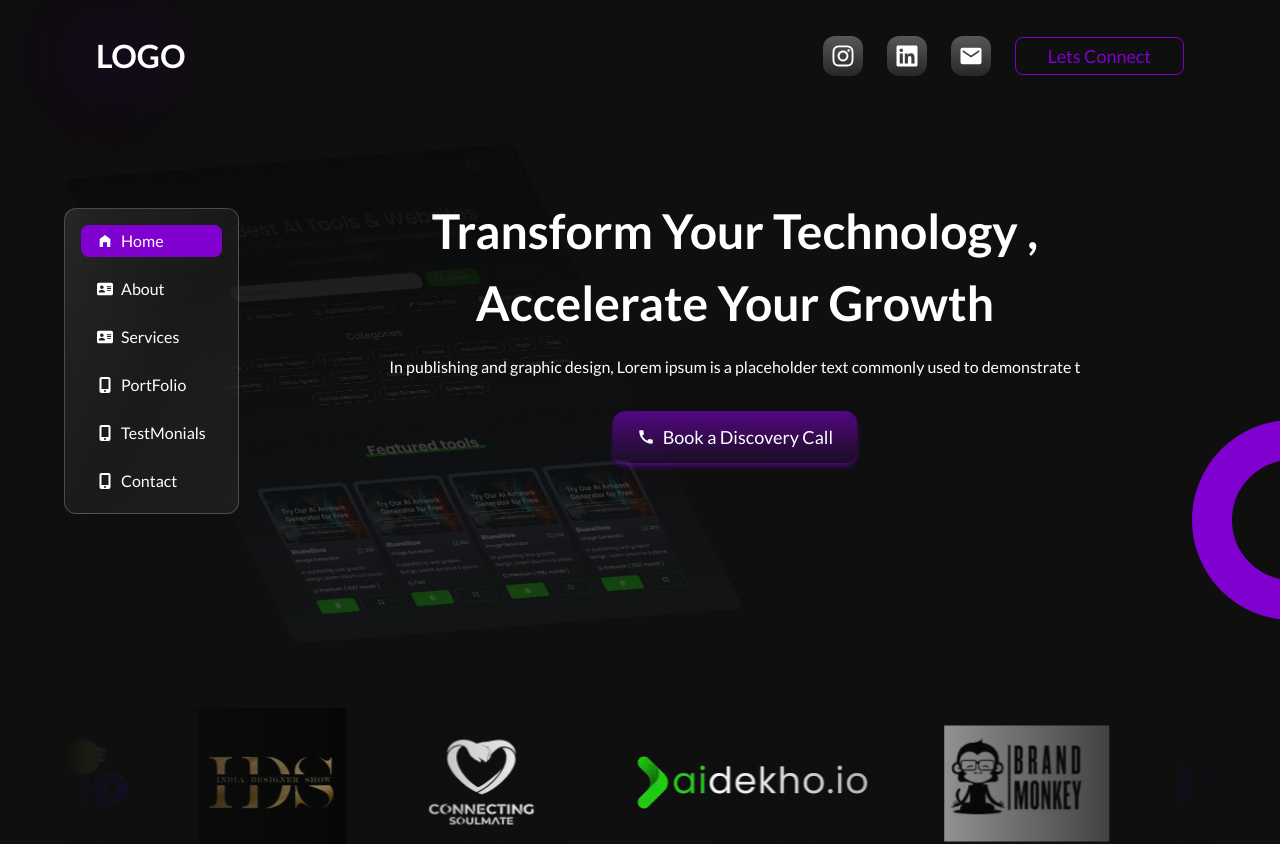
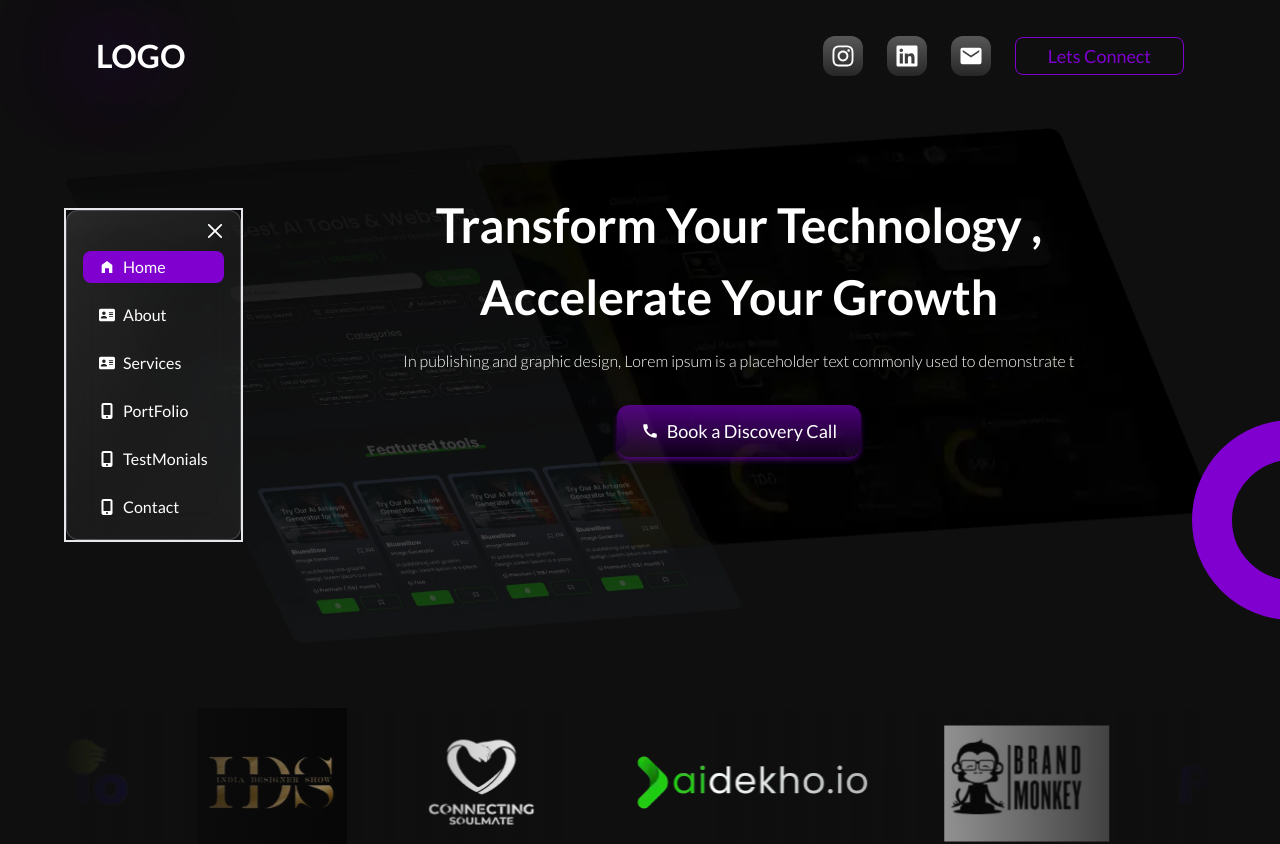
Before and after one commit to Himanshu8825/Compony, a React (Vite) app: page / in a window 1280 px wide. Shown: the top 844 px of the page. Built offline with nearby package versions, Linux system fonts and the light colour scheme; a web font is replaced by a local one.

Commit message:
EOD Sturday

```diff
--- a/src/components/Header.jsx
+++ b/src/components/Header.jsx
@@ -1,4 +1,4 @@
-import React from "react";
+import React, { useState } from "react";
 import { MdCall } from "react-icons/md";
 
 import {
@@ -12,21 +12,27 @@ import {
   Services,
 } from "../Index";
 import Navbar from "./Navbar";
+import Toggle from "./Toggle";
 
 const Header = () => {
+  const [showNav, setShowNav] = useState(true);
   return (
     <>
-      <div className="w-full flex  items-baseline mt-[4rem]  ss:ml-[4rem] ml-0 ss:gap-[6rem] gap-0 bg_img  ss:h-[500px] h-auto relative overflow-x-hidden">
-        <div className="w-[600px] h-[200px]  absolute -z-50 right-1/2 "></div>
-        <span className="ss:block  hidden">
-          <Navbar />
-        </span>
+      <div className="bg_img2 w-[740px] h-[420px] absolute -z-50 right-[4rem] top-[8rem] "></div>
+      <div className="w-full flex  items-baseline mt-[4rem]  ss:ml-[4rem] ml-0 ss:gap-[6rem] gap-0 bg_img  ss:h-[500px] h-auto  overflow-x-hidden relative">
+        <div className="ss:block  hidden border-2 mt-[4rem]">
+          {showNav ? (
+            <Navbar setShowNav={setShowNav} />
+          ) : (
+            <Toggle setShowNav={setShowNav} />
+          )}
+        </div>
 
         <span className="font-Lato">
           <p className="ss:w-[800px] ss:text-[3rem] text-[2rem] text-center font-semibold">
             Transform Your Technology , Accelerate Your Growth
           </p>
-          <p className="text-center px-4 mt-4">
+          <p className="text-center px-4 mt-4 font-light">
             In publishing and graphic design, Lorem ipsum is a placeholder text
             commonly used to demonstrate t
           </p>
@@ -37,7 +43,7 @@ const Header = () => {
             </span>
           </span>
         </span>
-        <div className="hidden ss:block w-[200px] h-[200px] text-start absolute -right-[3rem]  bottom-6 border-[40px] border-primary rounded-full "></div>
+        <div className="hidden ss:block w-[200px] h-[200px] text-start absolute -right-[3rem]  bottom-6 border-[40px] border-primary rounded-full z-50 "></div>
       </div>
 
       <section>
--- a/src/components/Members.jsx
+++ b/src/components/Members.jsx
@@ -1,14 +1,25 @@
-import React from "react";
+import React, { useState } from "react";
 import LeadMembers from "../Data";
 import CoreMembers from "../Data";
+import Toggle from "./Toggle";
+import Navbar from "./Navbar";
 
 const Members = () => {
+  const [showNav, setShowNav] = useState(true);
   return (
     <>
       <div>
         <p className="text-3xl font-Lato font-medium text-center p-[2rem]">
           Lead Members
         </p>
+
+        <div className=" w-[180px] ss:block  hidden  mt-[4rem] ml-4 absolute top-[4rem]">
+          {showNav ? (
+            <Navbar setShowNav={setShowNav} />
+          ) : (
+            <Toggle setShowNav={setShowNav} />
+          )}
+        </div>
 
         <div className="grid ss:grid-cols-1 sm:grid-cols-2 md:grid-cols-3 md:p-[2rem]  ss:p-0">
           {LeadMembers.LeadMembers.map((member) => (
--- a/src/components/Navbar.jsx
+++ b/src/components/Navbar.jsx
@@ -5,7 +5,7 @@ import { Link, useLocation } from "react-router-dom";
 import { GiHamburgerMenu } from "react-icons/gi";
 import { RxCross2 } from "react-icons/rx";
 
-const Navbar = () => {
+const Navbar = ({ setShowNav }) => {
   const location = useLocation();
   const [activePath, setActivePath] = useState("");
   const [showMenu, setShowMenu] = useState(false);
@@ -21,7 +21,7 @@ const Navbar = () => {
   return (
     <>
       <div
-        className={`navbar backdrop-filter backdrop-blur-lg p-2 mt-[4rem]  rounded-xl font-Lato border border-[#ffffff36]
+        className={`navbar backdrop-filter backdrop-blur-lg p-2   rounded-xl font-Lato border border-[#ffffff36]
          ${
            showMenu
              ? "-translate-x-[10rem] duration-700 ease-in-out ss:translate-x-0 absolute z-50  "
@@ -33,6 +33,10 @@ const Navbar = () => {
             showMenu ? "" : "hidden md:flex"
           }`}
         >
+          <RxCross2
+            className=" translate-x-[8rem]  text-2xl text-end cursor-pointer"
+            onClick={() => setShowNav(false)}
+          />
           <Link
             to="/"
             className={`flex items-center  gap-2 px-4  m-2 py-1   rounded-lg ${
@@ -44,7 +48,6 @@ const Navbar = () => {
             <MdHomeFilled />
             <p>Home</p>
           </Link>
-
           <Link
             to="/#about"
             className={`flex items-center  gap-2 px-4  m-2 py-1   rounded-lg${
@@ -54,7 +57,6 @@ const Navbar = () => {
             <FaAddressCard />
             <p>About</p>
           </Link>
-
           <Link
             to="/services"
             className={`flex items-center  gap-2 px-4  m-2 py-1   rounded-lg${
@@ -64,7 +66,6 @@ const Navbar = () => {
             <FaAddressCard />
             <p>Services</p>
           </Link>
-
           <Link
             to="/portfolio"
             className={`flex items-center  gap-2 px-4  m-2 py-1   rounded-lg${
@@ -74,7 +75,6 @@ const Navbar = () => {
             <FaMobileScreenButton />
             <p>PortFolio</p>
           </Link>
-
           <Link
             to="testmobials"
             className={`flex items-center  gap-2 px-4  m-2 py-1   rounded-lg${
@@ -84,7 +84,6 @@ const Navbar = () => {
             <FaMobileScreenButton />
             <p>TestMonials</p>
           </Link>
-
           <Link
             to="/contact"
             className={`flex items-center  gap-2 px-4  m-2 py-1   rounded-lg${
--- /dev/null
+++ b/src/components/Toggle.jsx
@@ -0,0 +1,28 @@
+import React from "react";
+import { MdHomeFilled } from "react-icons/md";
+import { FaAddressCard, FaMobileScreenButton } from "react-icons/fa6";
+import { Link, useLocation } from "react-router-dom";
+import { GiHamburgerMenu } from "react-icons/gi";
+import { RxCross2 } from "react-icons/rx";
+import { IoIosArrowDroprightCircle } from "react-icons/io";
+
+const Toggle = ({ setShowNav }) => {
+  return (
+    <>
+      <div className=" flex flex-col w-[40px] gap-4 items-center justify-center  p-6 navbar backdrop-filter backdrop-blur-lg   rounded-3xl font-Lato border border-[#ffffff36]">
+        <IoIosArrowDroprightCircle
+          className="text-xl"
+          onClick={() => setShowNav(true)}
+        />
+        <MdHomeFilled className="text-2xl" />
+        <FaAddressCard className="text-2xl" />
+        <FaAddressCard className="text-2xl" />
+        <FaMobileScreenButton className="text-2xl" />
+        <FaMobileScreenButton className="text-2xl" />
+        <FaMobileScreenButton className="text-2xl" />
+      </div>
+    </>
+  );
+};
+
+export default Toggle;
--- a/src/index.css
+++ b/src/index.css
@@ -29,12 +29,11 @@ body {
   width: 100%;
   background-repeat: no-repeat;
   height: 475px;
-
 }
 
 .bg_img2 {
   background-image: url("./assets/Images/Admin.webp");
-  background-size: contain;
+  background-size: cover;
   background-repeat: no-repeat;
 }
 
--- a/src/pages/AboutMe.jsx
+++ b/src/pages/AboutMe.jsx
@@ -10,8 +10,8 @@ const AboutMe = () => {
           About Us
         </p>
         <span className="flex flex-col ss:flex-row ss:p-[2rem] ss:gap-[2rem]  ">
-          <span className="ss:w-[50%] w-full order-2 ss:order-1 flex flex-col justify-center items-center ">
-            <p className="p-6  font-Lato">
+          <span className="ss:w-[50%] w-full order-2 ss:order-1 flex flex-col justify-center items-center mt-[4rem] ">
+            <p className="p-6  font-Lato  ">
               In publishing and graphic design, Lorem ipsum is a placeholder
               text commonly used to demonstrate the visual form of a document or
               a typeface without relying on meaningful content. Lorem ipsum may
--- a/src/pages/Brand.jsx
+++ b/src/pages/Brand.jsx
@@ -20,11 +20,6 @@ const Brand = () => {
         <img src={BrandMonkey} alt="" className="w-[165px] h-[117px]" />
         <img src={Pay} alt="" className="w-[198px] h-[149px]" />
         <img src={IDS} alt="" className="w-[150px]" />
-        {/* <img src={Connecting} alt="" className="w-[145px]" />
-        <img src={AiDekho} alt="" className="w-[260px] h-[68px]" />
-        <img src={BrandMonkey} alt="" className="w-[165px] h-[117px]" />
-        <img src={Pay} alt="" className="w-[198px] h-[149px]" />
-        <img src={IDS} alt="" className="w-[150px]" /> */}
       </div>
     </Marquee>
   );
--- a/src/pages/FaQ.jsx
+++ b/src/pages/FaQ.jsx
@@ -5,6 +5,7 @@ const FaQ = () => {
   const [activeIndex, setActiveIndex] = useState(null);
 
   const handleAccordionClick = (index) => {
+
     setActiveIndex((prevIndex) => (prevIndex === index ? null : index));
   };
 
@@ -58,7 +59,7 @@ const FaQ = () => {
                     <FaPlay
                       className={`text-white mb-0   ss:text-base text-xl cursor-pointer    ${
                         activeIndex === index
-                          ? "  transition-all ease-in-out duration-500 rotate-90  "
+                          ? "  transition-all ease-in-out duration-500 rotate-90 "
                           : "  transition-all ease-in-out  duration-500"
                       }`}
                       onClick={() => handleAccordionClick(index)}
@@ -67,7 +68,13 @@ const FaQ = () => {
                   <p className="ss:text-lg text-sm font-Lato">
                     {item.question}
                     {activeIndex === index && (
-                      <p className=" ss:text-lg  text-sm font-light text-start font-Lato  py-3">
+                      <p
+                        className={` ss:text-lg  text-sm font-light text-start font-Lato  py-3  ${
+                          activeIndex === index
+                            ? "transition-all ease-in-out duration-500 bg-blue-400"
+                            : "transition-all ease-in-out delay-1000 duration-500 "
+                        }  bg-red-700 `}
+                      >
                         {item.answer}
                       </p>
                     )}
```
